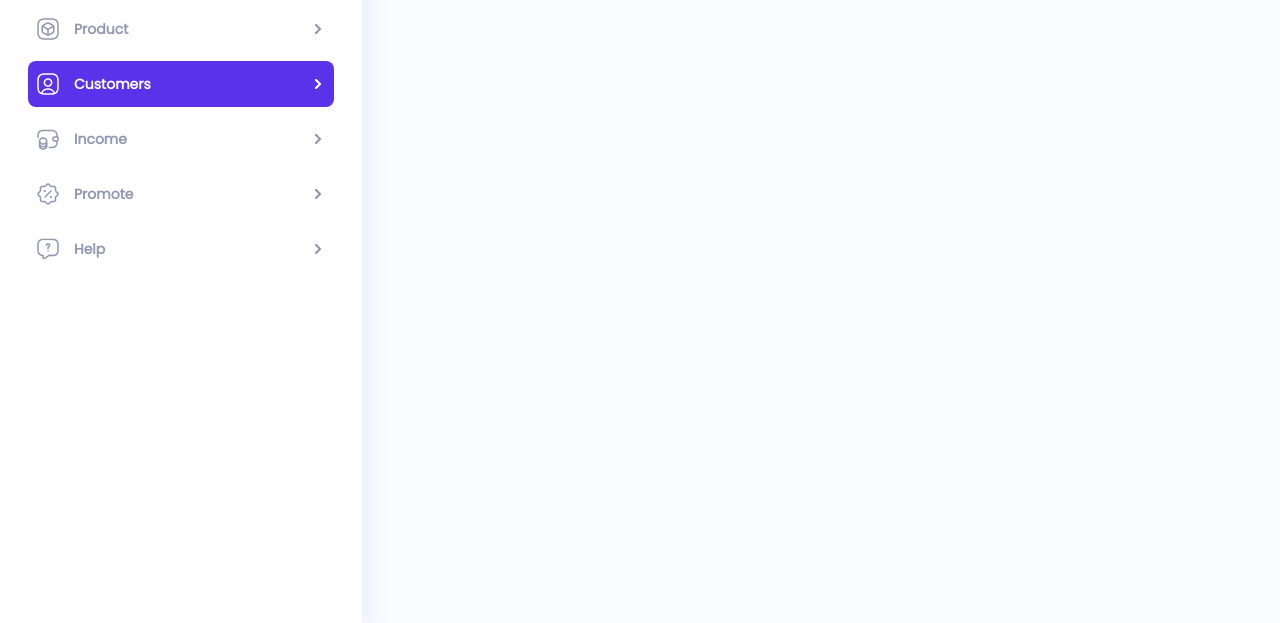
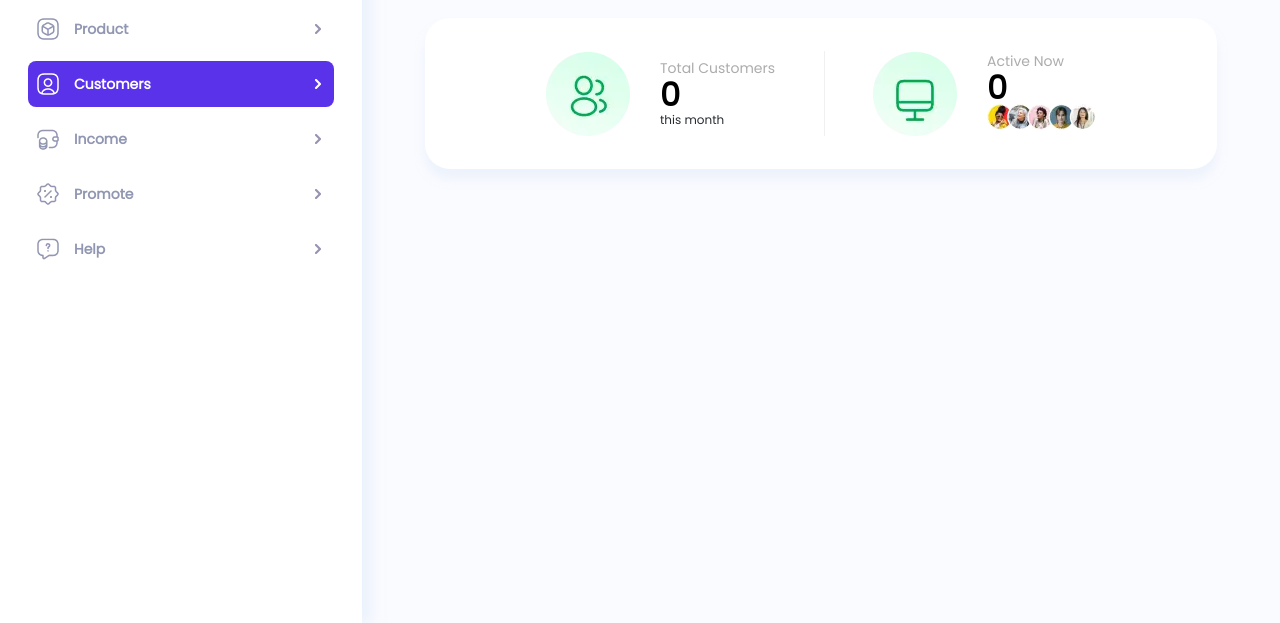
Before and after one commit to ronlechiht/Javascript-Training, a website built with Parcel: page src/index.html in a window 1280 px wide. Shown: the part 177-800 px from the top of the page. Built offline with nearby package versions, Linux system fonts and the light colour scheme.

Commit message:
Implement general information section

```diff
--- a/src/index.html
+++ b/src/index.html
@@ -12,10 +12,10 @@
   </head>
 
   <body>
-    <main class="main-container">
+    <main>
       <div class="nav-container">
         <h1 class="dashboard-title">
-          <img src="./assets/images/dashboard/dashboard-logo.webp" alt="logo">
+          <img src="./assets/images/dashboard/dashboard-logo.webp" alt="logo" />
           Dashboard
           <span class="version">v.01</span>
         </h1>
@@ -103,6 +103,34 @@
           </div>
         </nav>
       </div>
+
+      <div class="main-container">
+        <div class="container general-information">
+          <div class="total-customers">
+            <img src="./assets/images/general-information/total-customers.webp" alt="total customers img">
+            <div class="total-customers-information">
+              <p class="information-title">total customers</p>
+              <p class="quantity">0</p>
+              <div class="growth">this month</div>
+            </div>
+          </div>
+          <div class="divider"></div>
+          <div class="active-now">
+            <img src="./assets/images/general-information/active-now.webp" alt="active now img">
+            <div class="active-now-information">
+              <p class="information-title">active now</p>
+              <p class="quantity">0</p>
+              <div class="customers-images">
+                <img src="./assets/images/general-information/customer-1.webp" alt="customer 1">
+                <img src="./assets/images/general-information/customer-2.webp" alt="customer 2">
+                <img src="./assets/images/general-information/customer-3.webp" alt="customer 3">
+                <img src="./assets/images/general-information/customer-4.webp" alt="customer 4">
+                <img src="./assets/images/general-information/customer-5.webp" alt="customer 5">
+              </div>
+            </div>
+          </div>
+        </div>
+      </div>
     </main>
   </body>
 </html>
--- a/src/styles/bases/base.css
+++ b/src/styles/bases/base.css
@@ -12,7 +12,14 @@ body {
   background-color: #fafbff;
 }
 
-.main-container {
+main {
   display: flex;
   height: 100vh;
 }
+
+.main-container {
+  flex-grow: 1;
+  display: flex;
+  flex-direction: column;
+  padding: 54px 63px 0;
+}
--- /dev/null
+++ b/src/styles/components/container.css
@@ -0,0 +1,5 @@
+.container {
+  background-color: #fff;
+  box-shadow: 0px 10px 10px rgba(226, 236, 249, 0.5);
+  border-radius: 25px;
+}
--- a/src/styles/index.css
+++ b/src/styles/index.css
@@ -7,6 +7,7 @@
 @import url("components/button.css");
 @import url("components/menu-item.css");
 @import url("components/status.css");
+@import url("components/container.css");
 
 /* Import section */
 @import url("sections/dashboard.css");
--- a/src/styles/sections/general-information.css
+++ b/src/styles/sections/general-information.css
@@ -0,0 +1,44 @@
+.general-information {
+  margin-top: 141px;
+  padding: 33px 121px;
+  display: flex;
+  justify-content: space-between;
+}
+
+.total-customers, .active-now {
+  display: flex;
+  column-gap: 30px;
+  align-items: center;
+}
+
+.information-title {
+  font-weight: 400;
+  color: #acacac;
+  text-transform: capitalize;
+}
+
+.quantity {
+  font-size: 32px;
+  font-weight: 600;
+  line-height: 32px;
+}
+
+.growth {
+  font-size: 12px;
+  font-weight: 400;
+  line-height: 18px;
+  color: #292d32;
+}
+
+.customers-images {
+  margin-left: 10px;
+}
+
+.customers-images > img {
+  margin-left: -10px;
+}
+
+.divider {
+  width: 1px;
+  background: #f0f0f0;
+}
```
Also changed, not shown: src/assets/images/general-information/active-now.webp (added), src/assets/images/general-information/customer-1.webp (added), src/assets/images/general-information/customer-2.webp (added), src/assets/images/general-information/customer-3.webp (added), src/assets/images/general-information/customer-4.webp (added), src/assets/images/general-information/customer-5.webp (added), src/assets/images/general-information/total-customers.webp (added).
